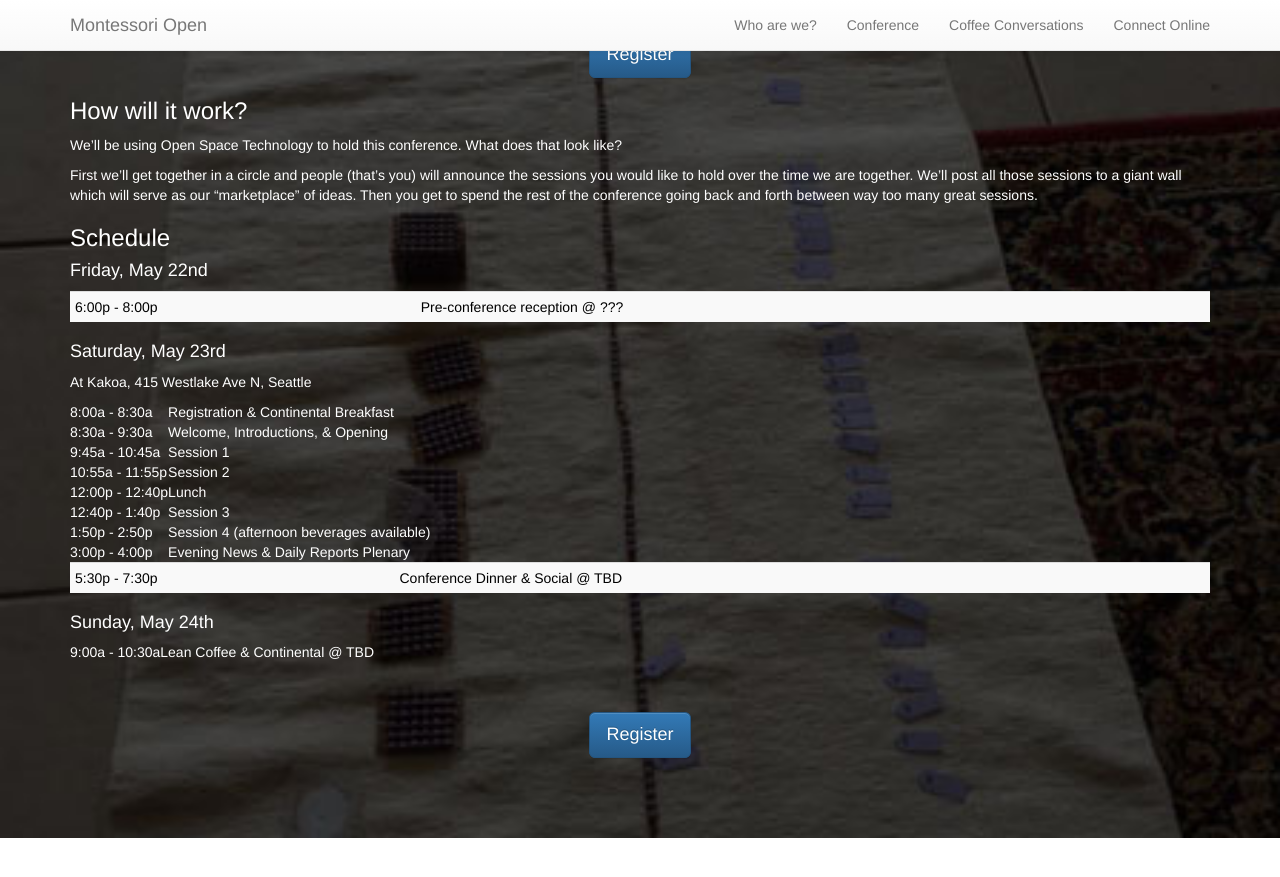
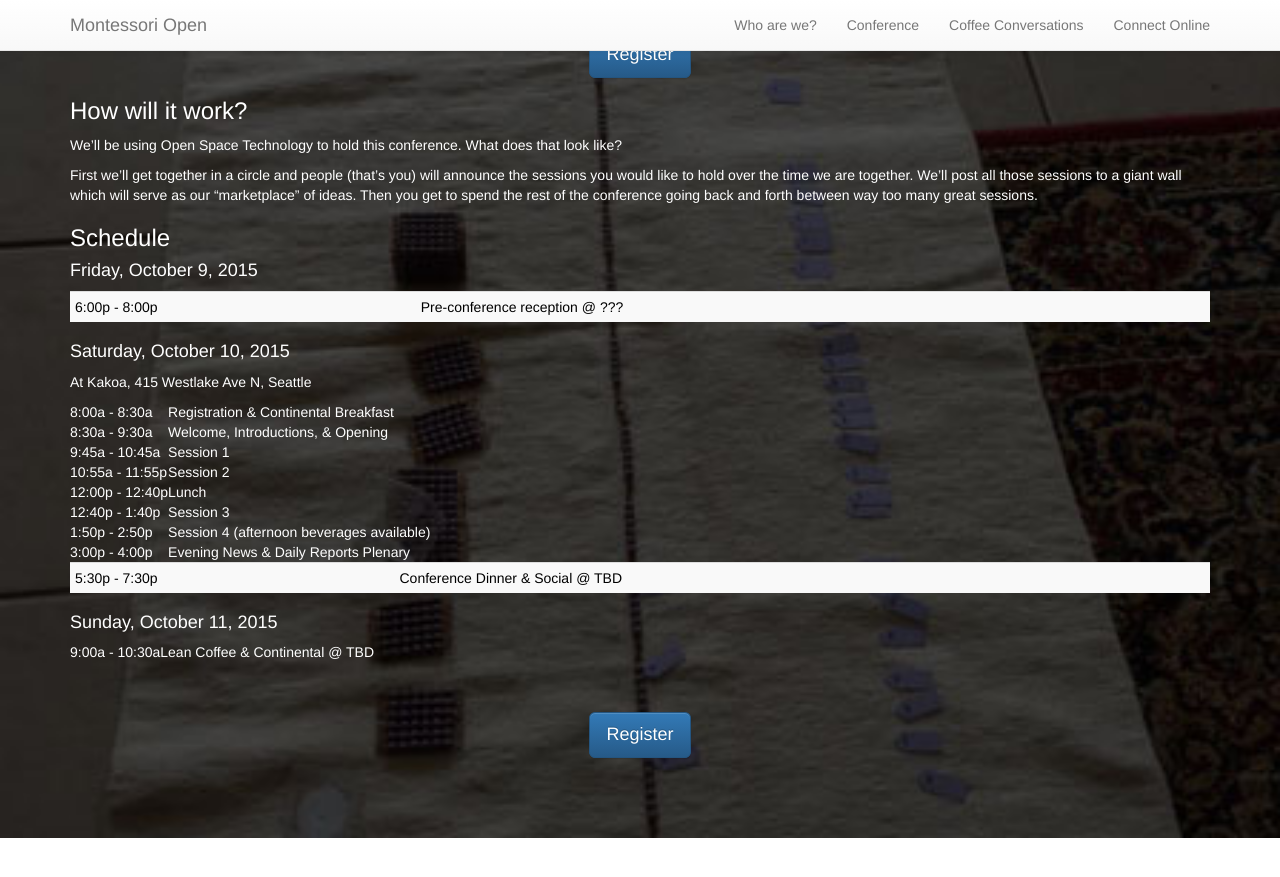
Before and after one commit to montessoriopen/montessoriopen.github.io, a Jekyll site: the page built from index.md, in a window 1280 px wide and 900 px high, scrolled down 1500 px. Shown: the top 877 px of the window. Built offline with Jekyll 4.4.1, drawn with Linux system fonts in a browser that asks for light colours.

Commit message:
Update conference.md

```diff
--- a/_includes/conference.md
+++ b/_includes/conference.md
@@ -16,12 +16,12 @@ First we'll get together in a circle and people (that's you) will announce the s
 
 ### Schedule
 
-#### Friday, May 22nd
+#### Friday, October 9, 2015
 
 |6:00p - 8:00p|Pre-conference reception @ ???|
 {: class="table table-striped table-condensed"}
 
-#### Saturday, May 23rd
+#### Saturday, October 10, 2015
 At Kakoa, 415 Westlake Ave N, Seattle
 
 |8:00a - 8:30a   |Registration &amp; Continental Breakfast  |
@@ -36,7 +36,7 @@ At Kakoa, 415 Westlake Ave N, Seattle
 |5:30p - 7:30p   |Conference Dinner &amp; Social @ TBD            |
 {: class="table table-striped table-condensed"}
 
-#### Sunday, May 24th
+#### Sunday, October 11, 2015
 
 |9:00a - 10:30a   |Lean Coffee &amp; Continental @ TBD|
 
```
